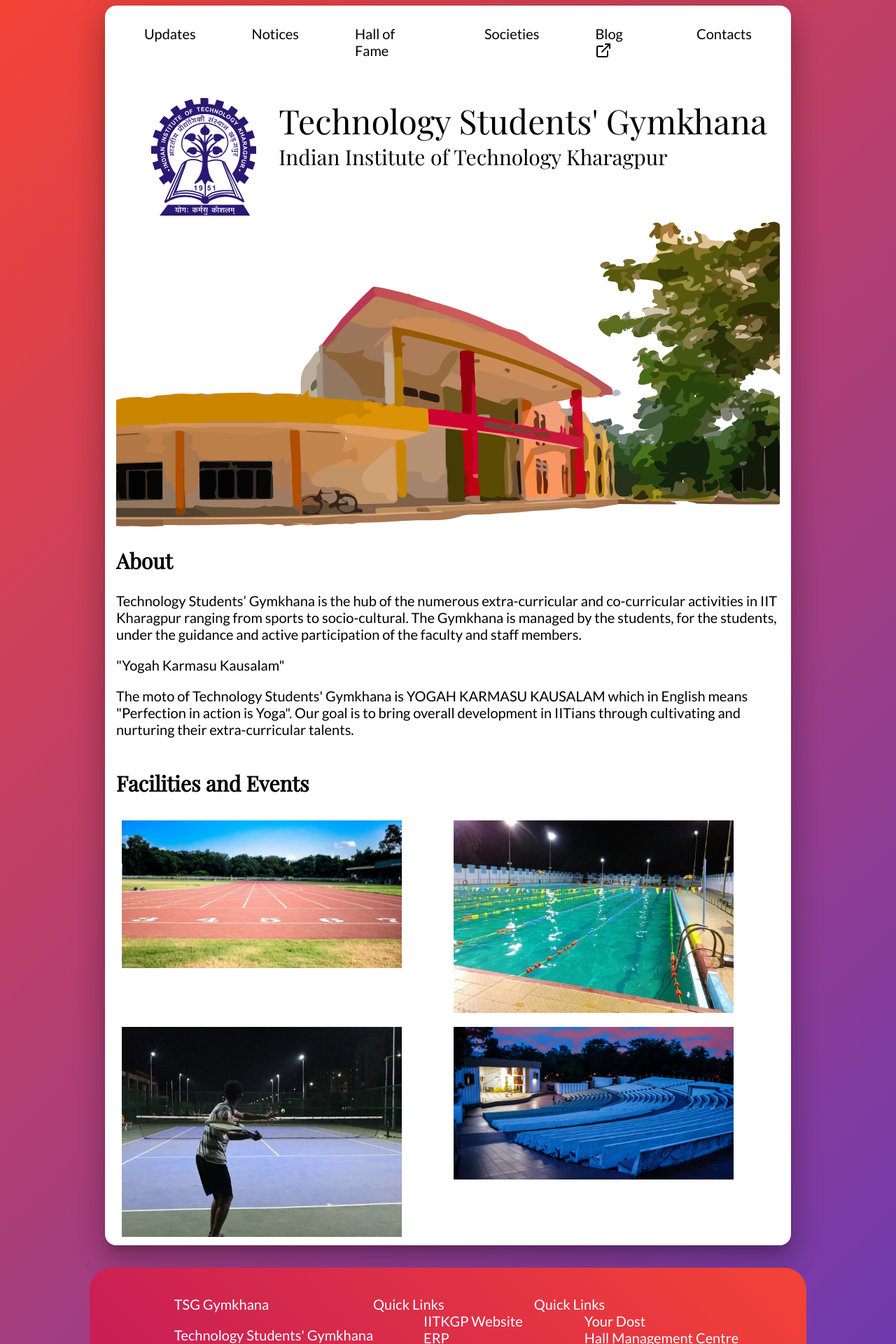
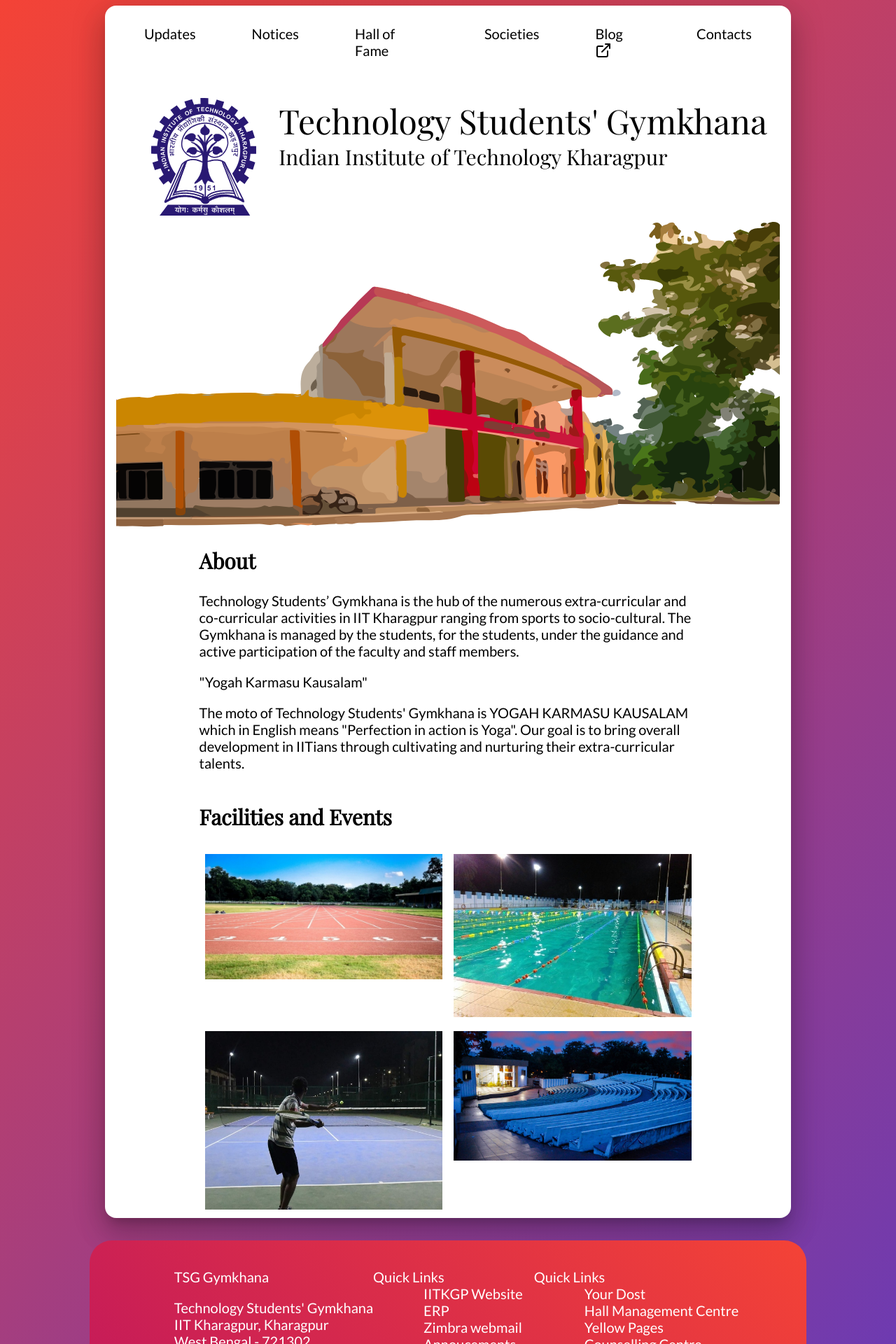
Before and after one commit to tsg-iitkgp/tsg-site, a Next.js app: page / in a window 1280 px wide. Shown: the top 1920 px of the page at 70% size. Built offline with nearby package versions, Linux system fonts and the light colour scheme.

Commit message:
fix alignment and width on home page;

```diff
--- a/styles/_about.scss
+++ b/styles/_about.scss
@@ -1,4 +1,5 @@
 .about {
+  width: 75%;
   .events {
     display: flex;
     justify-content: space-around;
@@ -11,4 +12,12 @@
       flex-direction: column;
     }
   }
+
+  @include sm {
+    width: 100%;
+
+    h2 {
+      text-align: center;
+    }
+  }
 }
--- a/styles/_main.scss
+++ b/styles/_main.scss
@@ -47,7 +47,7 @@
   }
 
   .facilities {
-    width: 100%;
+    width: 75%;
     .image-modals {
       display: grid;
       grid-template-columns: auto auto;
@@ -59,6 +59,13 @@
       @include sm {
         grid-template-columns: auto;
       }
+    }
+
+    @include sm {
+      width: 100%;
+      display: flex;
+      flex-direction: column;
+      align-items: center;
     }
   }
 
```
